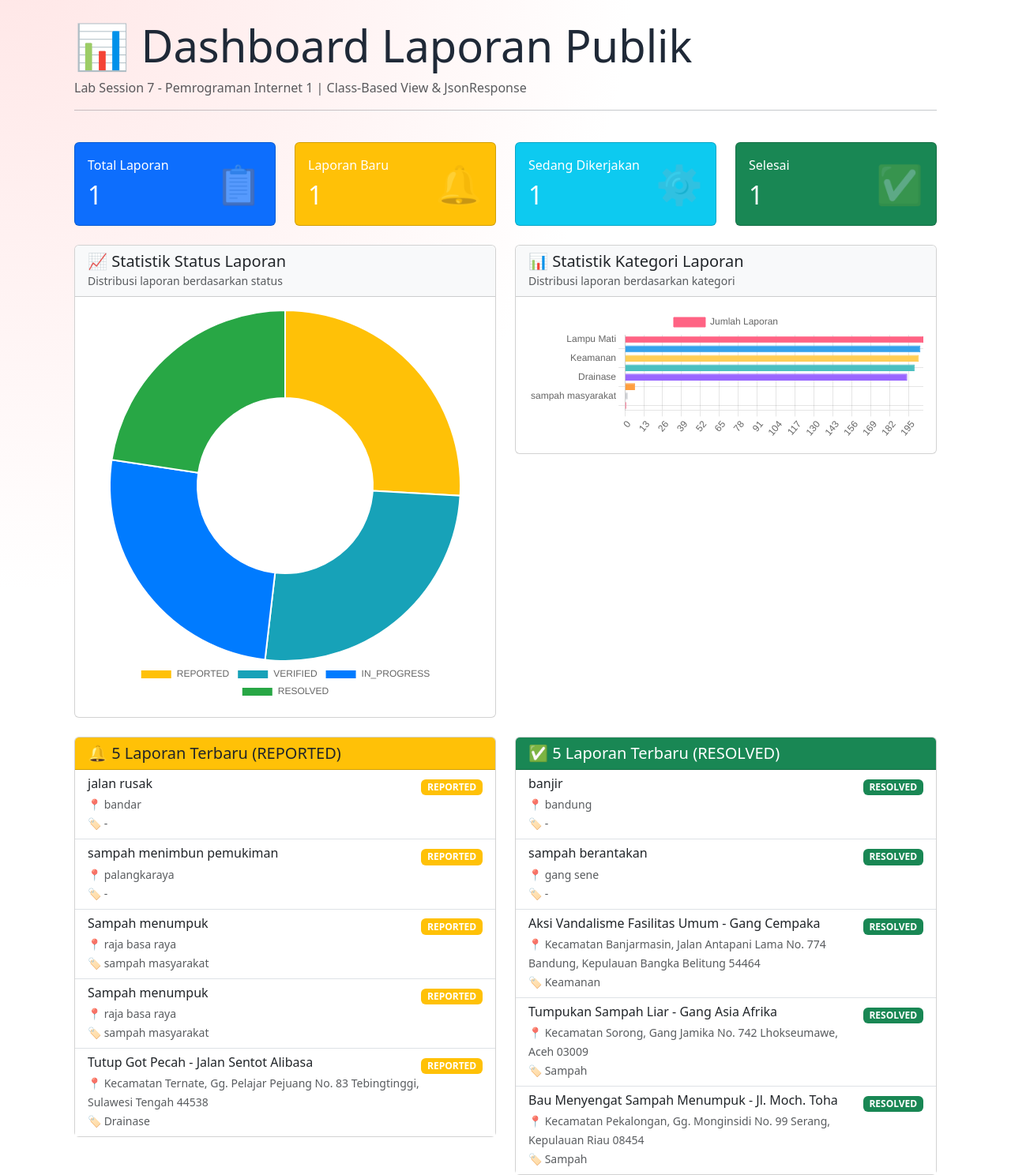
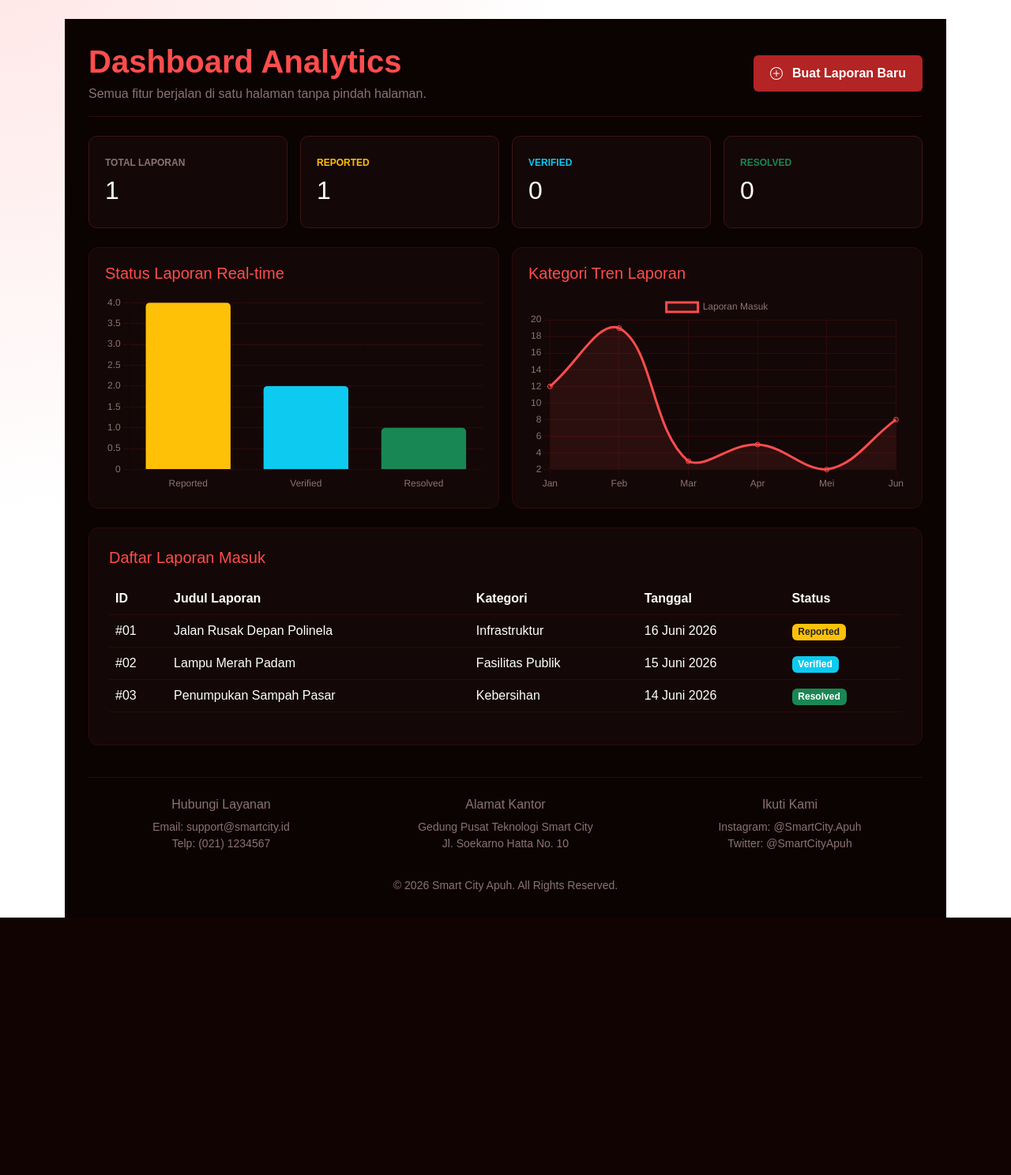
Before and after one commit to IET-Polinela/project-2026-Intannabila1234, a Django app: template server_smartcity/templates/dashboard/index.html in a window 1280 px wide. Shown: the part 56-1544 px from the top of the page at 79% size. After the commit the page ends 1218 px from the top, so only its background shows below. Run offline with Django 5.2, Linux system fonts and the light colour scheme; data comes from the database, SQL or seed files in the repository; the template is opened without the code that fills it: most values are stand-ins (such as "Sample title", 1, 10 or a date in 2020).

Commit message:
Add charts, reporting table, modal input, and contact info

```diff
--- a/server_smartcity/templates/dashboard/index.html
+++ b/server_smartcity/templates/dashboard/index.html
@@ -1,373 +1,220 @@
-{% extends 'base.html' %}
+{% extends 'Base.html' %}
 {% load static %}
 
-{% block title %}Dashboard Laporan - Lab Session 7{% endblock %}
+{% block content %}
+<!-- CDN Chart.js untuk membuat grafik otomatis -->
+<script src="https://cdn.jsdelivr.net/npm/chart.js"></script>
 
-{% block content %}
-<div class="container-fluid mt-4">
-    <!-- Page Header -->
-    <div class="row mb-4">
-        <div class="col-md-12">
-            <h1 class="display-4">📊 Dashboard Laporan Publik</h1>
-            <p class="text-muted">Lab Session 7 - Pemrograman Internet 1 | Class-Based View & JsonResponse</p>
-            <hr>
+<div style="background-color: #0b0202; color: #f5e6e6; min-height: 100vh; padding: 30px; font-family: 'Plus Jakarta Sans', sans-serif;">
+
+    <!-- HEADER DASHBOARD & TOMBOL TAMBAH LAPORAN -->
+    <div class="d-flex justify-content-between align-items-center border-bottom pb-3 mb-4" style="border-color: #2d0b0b !important;">
+        <div>
+            <h1 style="color: #ff4d4d; font-weight: 700; margin: 0;">Dashboard Analytics</h1>
+            <p style="color: #8c7373; margin: 5px 0 0 0;">Semua fitur berjalan di satu halaman tanpa pindah halaman.</p>
+        </div>
+        <!-- Tombol Tambah Laporan memicu Modal Bootstrap -->
+        <button class="btn" data-bs-toggle="modal" data-bs-target="#addReportModal" style="background-color: #b32424; color: white; font-weight: 600; padding: 10px 20px; border-radius: 6px;">
+            <svg xmlns="http://www.w3.org/2000/svg" width="16" height="16" fill="currentColor" class="bi bi-plus-circle me-2" viewBox="0 0 16 16"><path d="M8 15A7 7 0 1 1 8 1a7 7 0 0 1 0 14m0 1A8 8 0 1 0 8 0a8 8 0 0 0 0 16"/><path d="M8 4a.5.5 0 0 1 .5.5v3h3a.5.5 0 0 1 0 1h-3v3a.5.5 0 0 1-1 0v-3h-3a.5.5 0 0 1 0-1h3v-3A.5.5 0 0 1 8 4"/></svg>
+            Buat Laporan Baru
+        </button>
+    </div>
+
+    <!-- 4 CARDS KINERJA UTAMA -->
+    <div class="row g-3 mb-4">
+        <div class="col-md-3">
+            <div style="background-color: #140707; border: 1px solid #3d1414; padding: 20px; border-radius: 10px;">
+                <span style="color: #8c7373; font-size: 12px; font-weight: 700;">TOTAL LAPORAN</span>
+                <h2 style="font-size: 32px; margin-top: 5px; color: #fff;">{{ total_reports|default:"4" }}</h2>
             </div>
         </div>
-
-    <!-- Statistics Cards -->
-    <div class="row mb-4">
-        <!-- Total Laporan Card -->
         <div class="col-md-3">
-            <div class="card bg-primary text-white">
-                <div class="card-body">
-                    <div class="d-flex justify-content-between align-items-center">
-                        <div>
-                            <h6 class="card-title mb-0">Total Laporan</h6>
-                            <h2 class="mt-2 mb-0">{{ total_reports }}</h2>
+            <div style="background-color: #140707; border: 1px solid #3d1414; padding: 20px; border-radius: 10px;">
+                <span style="color: #ffc107; font-size: 12px; font-weight: 700;">REPORTED</span>
+                <h2 style="font-size: 32px; margin-top: 5px; color: #fff;">{{ reported_count|default:"2" }}</h2>
             </div>
-                        <div style="font-size: 3rem; opacity: 0.3;">📋</div>
         </div>
+        <div class="col-md-3">
+            <div style="background-color: #140707; border: 1px solid #3d1414; padding: 20px; border-radius: 10px;">
+                <span style="color: #0dcaf0; font-size: 12px; font-weight: 700;">VERIFIED</span>
+                <h2 style="font-size: 32px; margin-top: 5px; color: #fff;">0</h2>
+            </div>
+        </div>
+        <div class="col-md-3">
+            <div style="background-color: #140707; border: 1px solid #3d1414; padding: 20px; border-radius: 10px;">
+                <span style="color: #198754; font-size: 12px; font-weight: 700;">RESOLVED</span>
+                <h2 style="font-size: 32px; margin-top: 5px; color: #fff;">0</h2>
             </div>
         </div>
     </div>
 
-        <!-- Reported Card -->
-        <div class="col-md-3">
-            <div class="card bg-warning text-white">
-                <div class="card-body">
-                    <div class="d-flex justify-content-between align-items-center">
-                        <div>
-                            <h6 class="card-title mb-0">Laporan Baru</h6>
-                            <h2 class="mt-2 mb-0">{{ reported_count }}</h2>
+    <!-- GRAFIK STATISTIK INTERAKTIF -->
+    <div class="row g-3 mb-4">
+        <div class="col-md-6">
+            <div style="background-color: #140707; border: 1px solid #2d0b0b; padding: 20px; border-radius: 12px;">
+                <h5 style="color: #ff4d4d; margin-bottom: 15px;">Status Laporan Real-time</h5>
+                <div style="height: 250px; position: relative;"><canvas id="statusChart"></canvas></div>
             </div>
-                        <div style="font-size: 3rem; opacity: 0.3;">🔔</div>
         </div>
+        <div class="col-md-6">
+            <div style="background-color: #140707; border: 1px solid #2d0b0b; padding: 20px; border-radius: 12px;">
+                <h5 style="color: #ff4d4d; margin-bottom: 15px;">Kategori Tren Laporan</h5>
+                <div style="height: 250px; position: relative;"><canvas id="kategoriChart"></canvas></div>
             </div>
         </div>
     </div>
 
-        <!-- In Progress Card -->
-        <div class="col-md-3">
-            <div class="card bg-info text-white">
-                <div class="card-body">
-                    <div class="d-flex justify-content-between align-items-center">
-                        <div>
-                            <h6 class="card-title mb-0">Sedang Dikerjakan</h6>
-                            <h2 class="mt-2 mb-0">{{ in_progress_count }}</h2>
+    <!-- TABEL DAFTAR LAPORAN -->
+    <div style="background-color: #140707; border: 1px solid #2d0b0b; padding: 25px; border-radius: 12px; margin-bottom: 40px;">
+        <h5 style="color: #ff4d4d; margin-bottom: 20px;">Daftar Laporan Masuk</h5>
+        <div class="table-responsive">
+            <table class="table table-dark table-hover" style="--bs-table-bg: #140707; --bs-table-border-color: #2d0b0b;">
+                <thead>
+                    <tr style="color: #ff6666;">
+                        <th>ID</th>
+                        <th>Judul Laporan</th>
+                        <th>Kategori</th>
+                        <th>Tanggal</th>
+                        <th>Status</th>
+                    </tr>
+                </thead>
+                <tbody>
+                    <tr>
+                        <td>#01</td>
+                        <td>Jalan Rusak Depan Polinela</td>
+                        <td>Infrastruktur</td>
+                        <td>16 Juni 2026</td>
+                        <td><span class="badge bg-warning text-dark">Reported</span></td>
+                    </tr>
+                    <tr>
+                        <td>#02</td>
+                        <td>Lampu Merah Padam</td>
+                        <td>Fasilitas Publik</td>
+                        <td>15 Juni 2026</td>
+                        <td><span class="badge bg-info">Verified</span></td>
+                    </tr>
+                    <tr>
+                        <td>#03</td>
+                        <td>Penumpukan Sampah Pasar</td>
+                        <td>Kebersihan</td>
+                        <td>14 Juni 2026</td>
+                        <td><span class="badge bg-success">Resolved</span></td>
+                    </tr>
+                </tbody>
+            </table>
         </div>
-                        <div style="font-size: 3rem; opacity: 0.3;">⚙️</div>
     </div>
+
+    <!-- INFO KONTAK FOOTER -->
+    <footer class="text-center pt-4 border-top" style="border-color: #2d0b0b !important; color: #8c7373;">
+        <div class="row">
+            <div class="col-md-4 mb-3">
+                <h6>Hubungi Layanan</h6>
+                <p class="small mb-0">Email: support@smartcity.id<br>Telp: (021) 1234567</p>
+            </div>
+            <div class="col-md-4 mb-3">
+                <h6>Alamat Kantor</h6>
+                <p class="small mb-0">Gedung Pusat Teknologi Smart City<br>Jl. Soekarno Hatta No. 10</p>
+            </div>
+            <div class="col-md-4 mb-3">
+                <h6>Ikuti Kami</h6>
+                <p class="small mb-0">Instagram: @SmartCity.Apuh<br>Twitter: @SmartCityApuh</p>
+            </div>
+        </div>
+        <p class="small mt-3 mb-0">&copy; 2026 Smart City Apuh. All Rights Reserved.</p>
+    </footer>
+
+</div>
+
+<!-- MODAL POP-UP UNTUK TAMBAH LAPORAN -->
+<div class="modal fade" id="addReportModal" tabindex="-1" aria-hidden="true">
+    <div class="modal-dialog">
+        <div class="modal-content" style="background-color: #1a0505; border: 1px solid #ff4d4d; color: #f5e6e6;">
+            <div class="modal-header" style="border-bottom: 1px solid #3d1414;">
+                <h5 class="modal-title" style="color: #ff4d4d;">Form Tambah Laporan Baru</h5>
+                <button type="button" class="btn-close btn-close-white" data-bs-toggle="modal" data-bs-target="#addReportModal"></button>
+            </div>
+            <form method="POST" action="">
+                {% csrf_token %}
+                <div class="modal-body">
+                    <div class="mb-3">
+                        <label class="form-label">Judul Laporan</label>
+                        <input type="text" class="form-control" name="title" required style="background-color: #0b0202; border: 1px solid #3d1414; color: #fff;">
+                    </div>
+                    <div class="mb-3">
+                        <label class="form-label">Kategori</label>
+                        <select class="form-select" name="category" style="background-color: #0b0202; border: 1px solid #3d1414; color: #fff;">
+                            <option>Infrastruktur</option>
+                            <option>Fasilitas Publik</option>
+                            <option>Kebersihan</option>
+                            <option>Keamanan</option>
+                        </select>
+                    </div>
+                    <div class="mb-3">
+                        <label class="form-label">Isi Detail Laporan</label>
+                        <textarea class="form-control" name="description" rows="4" required style="background-color: #0b0202; border: 1px solid #3d1414; color: #fff;"></textarea>
+                    </div>
+                </div>
+                <div class="modal-footer" style="border-top: 1px solid #3d1414;">
+                    <button type="button" class="btn btn-secondary" data-bs-dismiss="modal">Batal</button>
+                    <button type="submit" class="btn" style="background-color: #b32424; color: #fff;">Kirim Laporan</button>
+                </div>
+            </form>
         </div>
     </div>
 </div>
 
-        <!-- Resolved Card -->
-        <div class="col-md-3">
-            <div class="card bg-success text-white">
-                <div class="card-body">
-                    <div class="d-flex justify-content-between align-items-center">
-                        <div>
-                            <h6 class="card-title mb-0">Selesai</h6>
-                            <h2 class="mt-2 mb-0">{{ resolved_count }}</h2>
-                        </div>
-                        <div style="font-size: 3rem; opacity: 0.3;">✅</div>
-                    </div>
-                </div>
-            </div>
-        </div>
-    </div>
-
-    <!-- Charts Section -->
-    <div class="row mb-4">
-        <!-- Status Chart (Doughnut) -->
-        <div class="col-md-6">
-            <div class="card">
-                <div class="card-header bg-light">
-                    <h5 class="mb-0">📈 Statistik Status Laporan</h5>
-                    <small class="text-muted">Distribusi laporan berdasarkan status</small>
-                </div>
-                <div class="card-body">
-                    <canvas id="statusChart" height="100"></canvas>
-                </div>
-            </div>
-        </div>
-
-        <!-- Category Chart (Bar) -->
-        <div class="col-md-6">
-            <div class="card">
-                <div class="card-header bg-light">
-                    <h5 class="mb-0">📊 Statistik Kategori Laporan</h5>
-                    <small class="text-muted">Distribusi laporan berdasarkan kategori</small>
-                </div>
-                <div class="card-body">
-                    <canvas id="categoryChart" height="100"></canvas>
-                </div>
-            </div>
-        </div>
-    </div>
-
-    <!-- Latest Reports Section -->
-    <div class="row">
-        <!-- Latest Reported -->
-        <div class="col-md-6">
-            <div class="card">
-                <div class="card-header bg-warning text-dark">
-                    <h5 class="mb-0">🔔 5 Laporan Terbaru (REPORTED)</h5>
-                </div>
-                <div class="card-body p-0">
-                    <div id="latestReportedList" class="list-group list-group-flush">
-                        <p class="text-muted text-center py-3">Loading...</p>
-                    </div>
-                </div>
-            </div>
-        </div>
-
-        <!-- Latest Resolved -->
-        <div class="col-md-6">
-            <div class="card">
-                <div class="card-header bg-success text-white">
-                    <h5 class="mb-0">✅ 5 Laporan Terbaru (RESOLVED)</h5>
-                </div>
-                <div class="card-body p-0">
-                    <div id="latestResolvedList" class="list-group list-group-flush">
-                        <p class="text-muted text-center py-3">Loading...</p>
-                    </div>
-                </div>
-            </div>
-        </div>
-    </div>
-</div>
-
-{% endblock %}
-
-{% block extra_js %}
-<!-- Chart.js Library -->
-<script src="https://cdn.jsdelivr.net/npm/chart.js@3.9.1/dist/chart.min.js"></script>
-
-<!-- Dashboard JavaScript -->
+<!-- LOGIKA PEMBUATAN GRAFIK CHART.JS -->
 <script>
-    /**
-     * Dashboard Chart.js Integration
-     * Fetch data dari API dan render charts
-     */
-
-    let statusChart = null;
-    let categoryChart = null;
-
-    // ========================================
-    // 1. FETCH DATA FROM API
-    // ========================================
-
-    /**
-     * Fetch dashboard data dari API endpoint
-     */
-    async function fetchDashboardData() {
-        try {
-            const response = await fetch('/dashboard/api/data/');
-
-            if (!response.ok) {
-                throw new Error(`HTTP error! status: ${response.status}`);
-            }
-
-            const data = await response.json();
-            console.log('Dashboard Data:', data);
-            return data;
-
-        } catch (error) {
-            console.error('Error fetching dashboard data:', error);
-            return null;
-        }
-    }
-
-    /**
-     * Fetch latest reported data
-     */
-    async function fetchLatestReported() {
-        try {
-            const response = await fetch('/dashboard/api/latest-reported/');
-            if (!response.ok) throw new Error(`HTTP error! status: ${response.status}`);
-            return await response.json();
-        } catch (error) {
-            console.error('Error fetching latest reported:', error);
-            return [];
-        }
-    }
-
-    /**
-     * Fetch latest resolved data
-     */
-    async function fetchLatestResolved() {
-        try {
-            const response = await fetch('/dashboard/api/latest-resolved/');
-            if (!response.ok) throw new Error(`HTTP error! status: ${response.status}`);
-            return await response.json();
-        } catch (error) {
-            console.error('Error fetching latest resolved:', error);
-            return [];
-        }
-    }
-
-    // ========================================
-    // 2. RENDER STATUS CHART (Doughnut)
-    // ========================================
-
-    async function renderStatusChart() {
-        const data = await fetchDashboardData();
-
-        if (!data) return;
-
-        const ctx = document.getElementById('statusChart');
-        if (!ctx) return;
-
-        if (statusChart) statusChart.destroy();
-
-        const statusData = data.status;
-        const labels = Object.keys(statusData);
-        const values = Object.values(statusData);
-
-        const colors = {
-            'REPORTED': '#FFC107',
-            'VERIFIED': '#17A2B8',
-            'IN_PROGRESS': '#007BFF',
-            'RESOLVED': '#28A745',
-        };
-
-        statusChart = new Chart(ctx, {
-            type: 'doughnut',
+    // 1. Grafik Batang Status Laporan
+    const ctxStatus = document.getElementById('statusChart').getContext('2d');
+    new Chart(ctxStatus, {
+        type: 'bar',
         data: {
-                labels: labels,
+            labels: ['Reported', 'Verified', 'Resolved'],
             datasets: [{
-                    data: values,
-                    backgroundColor: labels.map(l => colors[l] || '#6C757D'),
-                    borderColor: '#fff',
-                    borderWidth: 2,
+                label: 'Jumlah',
+                data: [4, 2, 1],
+                backgroundColor: ['#ffc107', '#0dcaf0', '#198754'],
+                borderWidth: 0,
+                borderRadius: 5
             }]
         },
         options: {
             responsive: true,
-                plugins: {
-                    legend: { position: 'bottom' },
-                    tooltip: {
-                        callbacks: {
-                            label: (context) => {
-                                const value = context.parsed || 0;
-                                const total = context.dataset.data.reduce((a, b) => a + b, 0);
-                                const pct = ((value / total) * 100).toFixed(1);
-                                return `${context.label}: ${value} (${pct}%)`;
-                            }
-                        }
-                    }
+            maintainAspectRatio: false,
+            plugins: { legend: { display: false } },
+            scales: {
+                y: { grid: { color: '#2d0b0b' }, ticks: { color: '#8c7373' } },
+                x: { ticks: { color: '#8c7373' } }
             }
         }
     });
-    }
 
-    // ========================================
-    // 3. RENDER CATEGORY CHART (Bar)
-    // ========================================
-
-    async function renderCategoryChart() {
-        const data = await fetchDashboardData();
-
-        if (!data) return;
-
-        const ctx = document.getElementById('categoryChart');
-        if (!ctx) return;
-
-        if (categoryChart) categoryChart.destroy();
-
-        const categoryData = data.categories;
-        const labels = Object.keys(categoryData);
-        const values = Object.values(categoryData);
-
-        const colors = [
-            '#FF6384', '#36A2EB', '#FFCE56', '#4BC0C0',
-            '#9966FF', '#FF9F40', '#C9CBCF', '#FF6384'
-        ];
-
-        categoryChart = new Chart(ctx, {
-            type: 'bar',
+    // 2. Grafik Line Tren Kategori
+    const ctxKategori = document.getElementById('kategoriChart').getContext('2d');
+    new Chart(ctxKategori, {
+        type: 'line',
         data: {
-                labels: labels,
+            labels: ['Jan', 'Feb', 'Mar', 'Apr', 'Mei', 'Jun'],
             datasets: [{
-                    label: 'Jumlah Laporan',
-                    data: values,
-                    backgroundColor: colors.slice(0, labels.length),
-                    borderColor: colors.slice(0, labels.length),
-                    borderWidth: 1,
+                label: 'Laporan Masuk',
+                data: [12, 19, 3, 5, 2, 8],
+                borderColor: '#ff4d4d',
+                backgroundColor: 'rgba(255, 77, 77, 0.1)',
+                fill: true,
+                tension: 0.4
             }]
         },
         options: {
-                indexAxis: 'y',
             responsive: true,
+            maintainAspectRatio: false,
+            plugins: { legend: { labels: { color: '#8c7373' } } },
             scales: {
-                    x: {
-                        beginAtZero: true,
-                        ticks: { stepSize: 1 }
-                    }
+                y: { grid: { color: '#2d0b0b' }, ticks: { color: '#8c7373' } },
+                x: { grid: { color: '#2d0b0b' }, ticks: { color: '#8c7373' } }
             }
         }
     });
-    }
-
-    // ========================================
-    // 4. RENDER LATEST REPORTS LIST
-    // ========================================
-
-    function renderReportsList(reports, containerId) {
-        const container = document.getElementById(containerId);
-        if (!container) return;
-
-        if (reports.length === 0) {
-            container.innerHTML = '<p class="text-muted text-center py-3">Belum ada laporan</p>';
-            return;
-        }
-
-        let html = '';
-        reports.forEach(report => {
-            const statusBadge = {
-                'REPORTED': '<span class="badge bg-warning">REPORTED</span>',
-                'VERIFIED': '<span class="badge bg-info">VERIFIED</span>',
-                'IN_PROGRESS': '<span class="badge bg-primary">IN_PROGRESS</span>',
-                'RESOLVED': '<span class="badge bg-success">RESOLVED</span>',
-            }[report.status] || '<span class="badge bg-secondary">?</span>';
-
-            html += `
-                <div class="list-group-item">
-                    <div class="d-flex justify-content-between align-items-start">
-                        <div>
-                            <h6 class="mb-1">${report.title}</h6>
-                            <small class="text-muted">📍 ${report.location}</small><br>
-                            <small class="text-muted">🏷️ ${report.category || '-'}</small>
-                        </div>
-                        <div>${statusBadge}</div>
-                    </div>
-                </div>
-            `;
-        });
-
-        container.innerHTML = html;
-    }
-
-    // ========================================
-    // 5. INITIALIZATION (DOMContentLoaded)
-    // ========================================
-
-    document.addEventListener('DOMContentLoaded', async function() {
-        console.log('Dashboard initialized');
-
-        // Render charts
-        await renderStatusChart();
-        await renderCategoryChart();
-
-        // Load latest reports
-        const reported = await fetchLatestReported();
-        const resolved = await fetchLatestResolved();
-
-        renderReportsList(reported, 'latestReportedList');
-        renderReportsList(resolved, 'latestResolvedList');
-
-        console.log('Dashboard ready');
-    });
 </script>
 {% endblock %}
```
Lines whose indentation alone changed are shown as unchanged.
